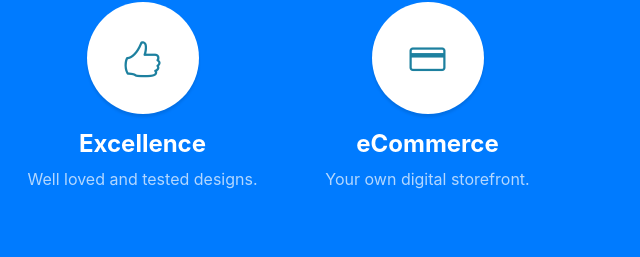
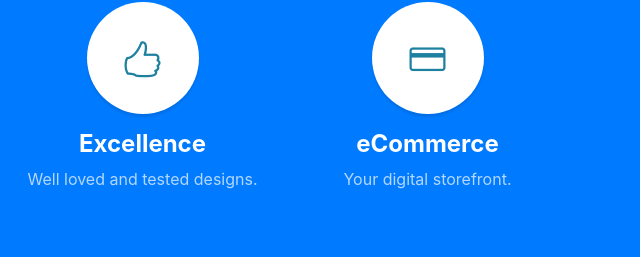
Before and after one commit to Astramentis/astramentis.github.io, a website with bundled scripts: page index.html in a window 1280 px wide. Shown: the part 1456-1713 px from the top of the page, 640-1280 px from the left. Built offline with nearby package versions, Linux system fonts and the light colour scheme.

Commit message:
Title Change

```diff
--- a/index.html
+++ b/index.html
@@ -8,7 +8,7 @@
     <meta name="description" content="">
     <meta name="author" content="">
 
-    <title>Wesley Hudgens - Web Designer</title>
+    <title>Wesley Hudgens - Web Developer</title>
 
     <!-- Bootstrap Core CSS -->
     <link href="vendor/bootstrap/css/bootstrap.min.css" rel="stylesheet">
@@ -124,7 +124,7 @@
             <h4>
               <strong>eCommerce</strong>
             </h4>
-            <p class="text-faded mb-0">Your own digital storefront.</p>
+            <p class="text-faded mb-0">Your digital storefront.</p>
           </div>
         </div>
       </div>
```
